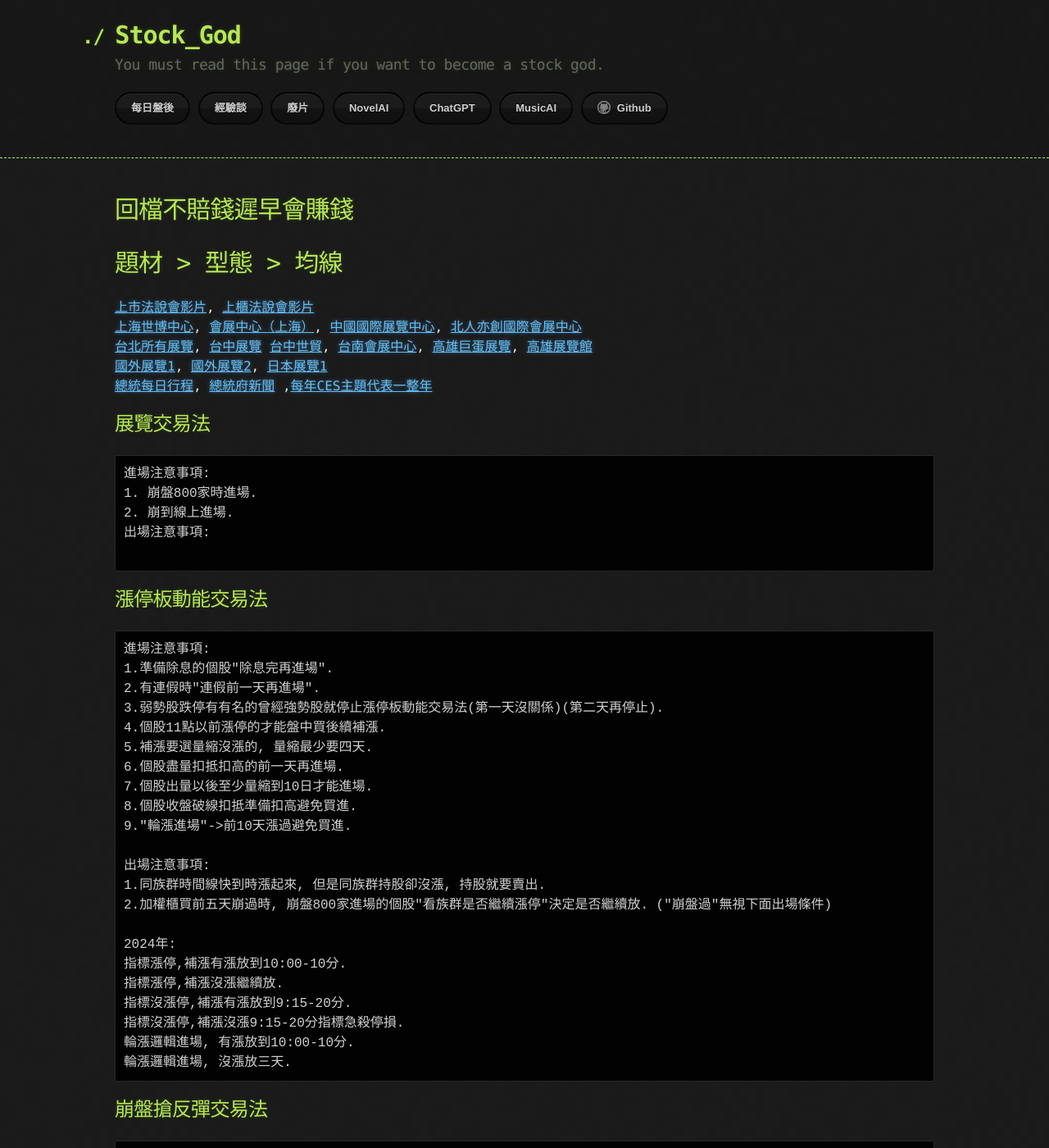
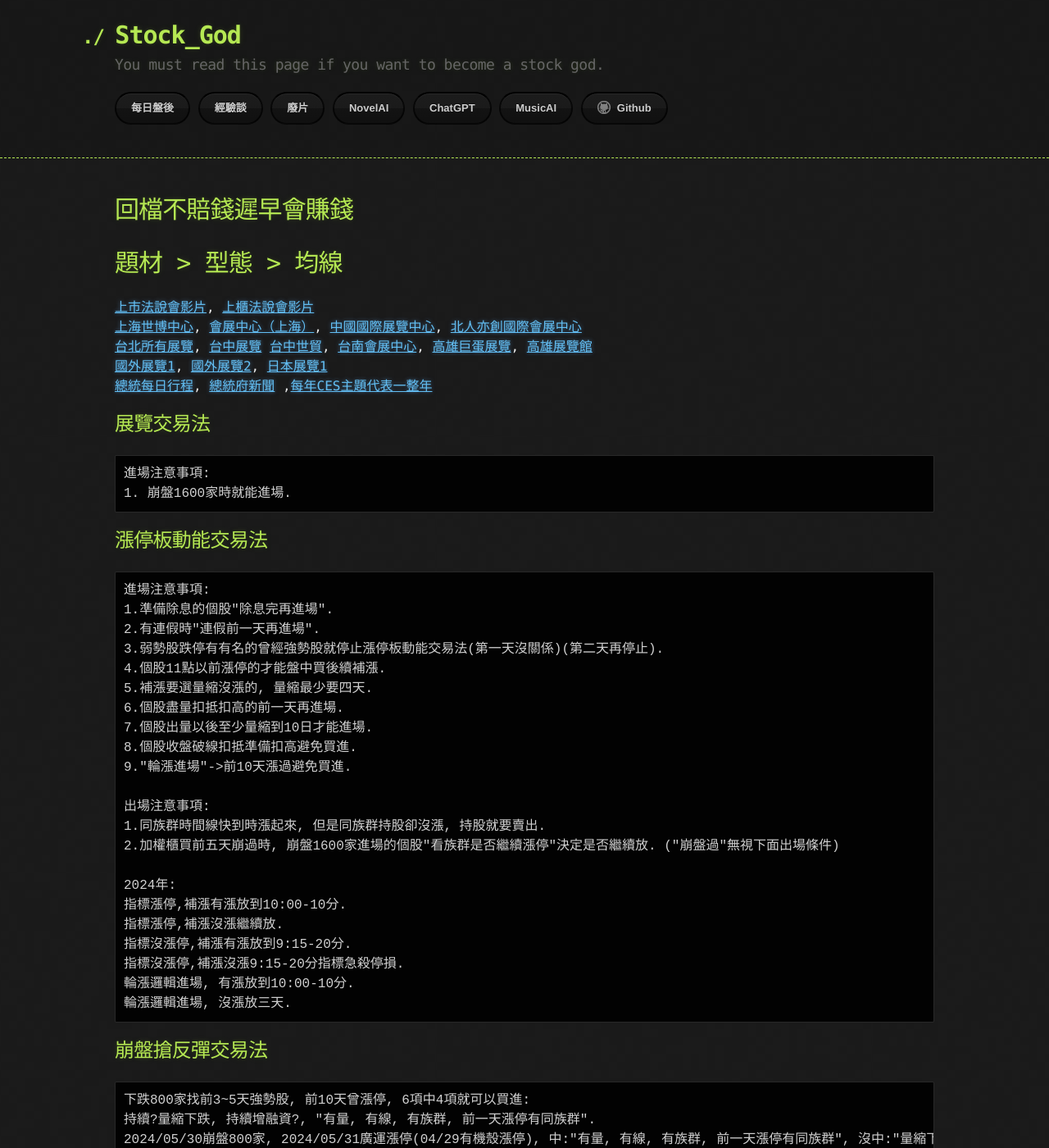
Before and after one commit to lepg5487/Stock_God, a Jekyll site: the page built from experience.md, in a window 1280 px wide and 1400 px high. Shown: the whole window at 82% size. Built offline with Jekyll 4.4.1, drawn with Linux system fonts in a browser that asks for light colours; our own code applies the rules of GitHub Pages for plain Markdown files.

Commit message:
Update experience.md

````diff
--- a/experience.md
+++ b/experience.md
@@ -16,10 +16,7 @@ layout: testlayouts
 ## 展覽交易法
 ```
 進場注意事項:
-1. 崩盤800家時進場.
-2. 崩到線上進場.
-出場注意事項:
-
+1. 崩盤1600家時就能進場.
 ```
 ## 漲停板動能交易法
 ```
@@ -36,7 +33,7 @@ layout: testlayouts
 
 出場注意事項:
 1.同族群時間線快到時漲起來, 但是同族群持股卻沒漲, 持股就要賣出.
-2.加權櫃買前五天崩過時, 崩盤800家進場的個股"看族群是否繼續漲停"決定是否繼續放. ("崩盤過"無視下面出場條件)
+2.加權櫃買前五天崩過時, 崩盤1600家進場的個股"看族群是否繼續漲停"決定是否繼續放. ("崩盤過"無視下面出場條件)
 
 2024年:
 指標漲停,補漲有漲放到10:00-10分.
````
